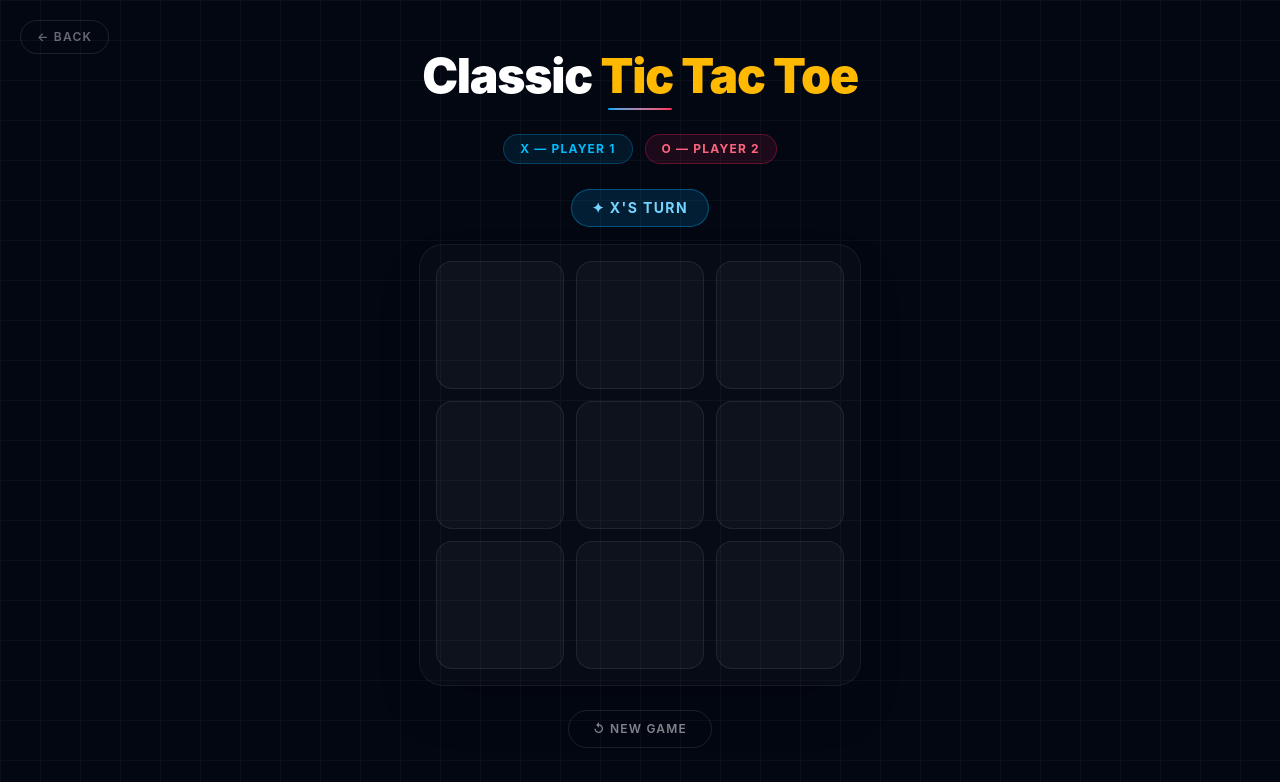
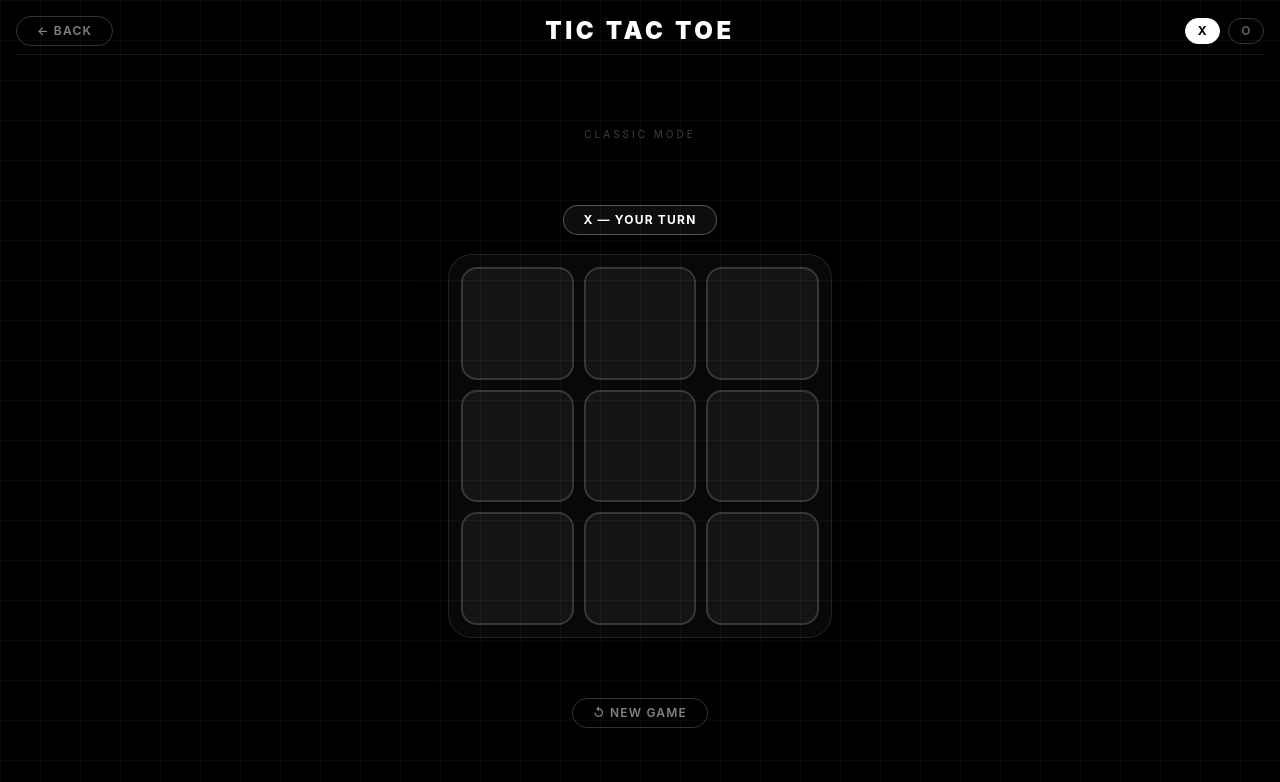
Before and after one commit to joanneBlocks/TeenageTicTacToe, a React (Vite) app: page / in a window 1280 px wide. Both pictures are taken after a click on the button 491 px from the left and 444 px from the top of the page. Shown: the top 782 px of the page. Built offline with nearby package versions, Linux system fonts and the light colour scheme.

Commit message:
Update ClassicGame.jsx

```diff
--- a/src/ClassicGame.jsx
+++ b/src/ClassicGame.jsx
@@ -13,31 +13,28 @@ function calculateWinner(squares) {
   return null;
 }
 
-function Square({ value, onSquareClick, isWin, isLatest }) {
-  const base = "w-24 h-24 sm:w-28 sm:h-28 md:w-32 md:h-32 rounded-2xl flex items-center justify-center text-4xl sm:text-5xl font-black border transition-all duration-150 select-none cursor-pointer ";
+function Square({ value, onSquareClick, isWin }) {
+  let style = "aspect-square rounded-2xl flex items-center justify-center text-4xl sm:text-5xl font-black border-2 transition-all duration-150 select-none cursor-pointer ";
 
-  let style = "";
   if (isWin) {
-    style = value === "X"
-      ? "bg-amber-400/20 border-amber-400 text-amber-300 shadow-lg shadow-amber-500/30 scale-105 animate-pulse"
-      : "bg-amber-400/20 border-amber-400 text-amber-300 shadow-lg shadow-amber-500/30 scale-105 animate-pulse";
+    style += "bg-white text-black border-white scale-105";
   } else if (value === "X") {
-    style = "bg-sky-500/10 border-sky-500/40 text-sky-300 hover:border-sky-400/60 hover:bg-sky-500/15";
+    style += "bg-white/10 border-white/50 text-white hover:bg-white/20 hover:border-white";
   } else if (value === "O") {
-    style = "bg-rose-500/10 border-rose-500/40 text-rose-300 hover:border-rose-400/60 hover:bg-rose-500/15";
+    style += "bg-white/10 border-white/50 text-white hover:bg-white/20 hover:border-white";
   } else {
-    style = "bg-white/[0.03] border-white/[0.08] text-transparent hover:bg-white/[0.07] hover:border-white/20 hover:scale-105";
+    style += "bg-white/5 border-white/15 text-transparent hover:bg-white/10 hover:border-white/40 hover:scale-105";
   }
 
   return (
-    <button className={base + style} onClick={onSquareClick}>
+    <button className={style} onClick={onSquareClick}>
       {value}
     </button>
   );
 }
 
 function Board({ xIsNext, squares, onPlay }) {
-  const result = calculateWinner(squares);
+  const result  = calculateWinner(squares);
   const winLine = result?.line ?? [];
   const isDraw  = !result && squares.every(Boolean);
 
@@ -49,30 +46,27 @@ function Board({ xIsNext, squares, onPlay }) {
   }
 
   return (
-    <div className="flex flex-col items-center gap-4">
-      {/* Status */}
-      <div className="h-10 flex items-center">
+    <div className="flex flex-col items-center gap-4 w-full">
+
+      {/* Status banner */}
+      <div className="h-9 flex items-center">
         {result ? (
-          <div className="px-5 py-2 rounded-full bg-amber-400/15 border border-amber-400/50 text-amber-300 text-sm font-bold tracking-widest uppercase animate-pulse">
-            🏆 Winner: {result.winner}
+          <div className="px-5 py-1.5 rounded-full bg-white text-black text-xs font-black tracking-widest uppercase animate-pulse">
+            ✓ {result.winner} Wins!
           </div>
         ) : isDraw ? (
-          <div className="px-5 py-2 rounded-full bg-white/5 border border-white/20 text-white/60 text-sm font-bold tracking-widest uppercase">
-            🤝 It's a Draw!
+          <div className="px-5 py-1.5 rounded-full border border-white/30 text-white/50 text-xs font-bold tracking-widest uppercase">
+            Draw
           </div>
         ) : (
-          <div className={`px-5 py-2 rounded-full border text-sm font-bold tracking-widest uppercase transition-all duration-300 ${
-            xIsNext
-              ? "bg-sky-500/15 border-sky-500/40 text-sky-300"
-              : "bg-rose-500/15 border-rose-500/40 text-rose-300"
-          }`}>
-            {xIsNext ? "✦ X's Turn" : "✦ O's Turn"}
+          <div className="px-5 py-1.5 rounded-full border border-white/30 bg-white/5 text-white text-xs font-bold tracking-widest uppercase">
+            {xIsNext ? "X" : "O"} — Your Turn
           </div>
         )}
       </div>
 
       {/* Grid */}
-      <div className="grid grid-cols-3 gap-3 p-4 bg-white/[0.02] border border-white/[0.06] rounded-3xl shadow-2xl">
+      <div className="grid grid-cols-3 gap-2.5 p-3 bg-white/[0.03] border border-white/10 rounded-3xl shadow-2xl w-full max-w-xs sm:max-w-sm">
         {squares.map((val, i) => (
           <Square
             key={i}
@@ -90,7 +84,7 @@ export default function ClassicGame({ onBack }) {
   const [history,     setHistory]     = useState([Array(9).fill(null)]);
   const [currentMove, setCurrentMove] = useState(0);
 
-  const xIsNext       = currentMove % 2 === 0;
+  const xIsNext        = currentMove % 2 === 0;
   const currentSquares = history[currentMove];
 
   function handlePlay(nextSquares) {
@@ -99,74 +93,81 @@ export default function ClassicGame({ onBack }) {
     setCurrentMove(nextHistory.length - 1);
   }
 
-  function jumpTo(move) {
-    setCurrentMove(move);
-  }
+  function jumpTo(move) { setCurrentMove(move); }
 
   function restart() {
     setHistory([Array(9).fill(null)]);
     setCurrentMove(0);
   }
 
+  const btnBase = "border border-white/20 text-white/50 rounded-full px-5 py-1.5 text-xs font-semibold tracking-widest uppercase transition-all duration-200 hover:bg-white/5 hover:border-white/40 hover:text-white/80";
+
   return (
-    <div className="min-h-screen w-full bg-gray-950 flex flex-col items-center justify-center p-4 relative overflow-hidden">
+    <div className="h-screen w-full bg-black flex flex-col overflow-hidden relative">
 
-      {/* grid bg */}
-      <div className="absolute inset-0 opacity-[0.03] pointer-events-none"
+      {/* Subtle grid pattern */}
+      <div className="absolute inset-0 pointer-events-none opacity-[0.04]"
         style={{ backgroundImage:"linear-gradient(white 1px,transparent 1px),linear-gradient(90deg,white 1px,transparent 1px)", backgroundSize:"40px 40px" }} />
 
-      {/* Back button */}
-      <button
-        onClick={onBack}
-        className="absolute top-5 left-5 z-20 flex items-center gap-2 px-4 py-2 rounded-full border border-white/10 text-white/40 text-xs font-semibold tracking-widest uppercase hover:bg-white/5 hover:border-white/25 hover:text-white/70 transition-all duration-200"
-      >
-        ← Back
-      </button>
+      {/* TOP BAR */}
+      <div className="relative z-10 flex items-center justify-between px-4 pt-4 pb-2 shrink-0">
+        <button onClick={onBack} className={btnBase}>← Back</button>
 
-      <div className="relative z-10 w-full max-w-xl flex flex-col items-center gap-6">
+        <h1 className="absolute left-1/2 -translate-x-1/2 text-lg sm:text-2xl font-black tracking-[0.15em] uppercase text-white whitespace-nowrap">
+          Tic Tac Toe
+        </h1>
 
-        {/* Title */}
-        <div className="text-center">
-          <h1 className="text-4xl sm:text-5xl font-black tracking-tight text-white">
-            Classic <span className="text-amber-400">Tic Tac Toe</span>
-          </h1>
-          <div className="w-16 h-0.5 bg-gradient-to-r from-sky-500 to-rose-500 rounded-full mx-auto mt-2" />
+        {/* Player labels */}
+        <div className="flex gap-2">
+          {["X","O"].map(p => {
+            const active = (p === "X") === xIsNext;
+            return (
+              <div key={p} className={`px-3 py-1 rounded-full border text-xs font-bold tracking-wider transition-all duration-300
+                ${active
+                  ? "bg-white text-black border-white"
+                  : "bg-transparent border-white/20 text-white/35"
+                }`}>
+                {p}
+              </div>
+            );
+          })}
         </div>
+      </div>
 
-        {/* Score pills */}
-        <div className="flex gap-3">
-          <div className="px-4 py-1.5 rounded-full bg-sky-500/10 border border-sky-500/30 text-sky-400 text-xs font-bold tracking-widest uppercase">
-            X — Player 1
-          </div>
-          <div className="px-4 py-1.5 rounded-full bg-rose-500/10 border border-rose-500/30 text-rose-400 text-xs font-bold tracking-widest uppercase">
-            O — Player 2
-          </div>
+      {/* Divider */}
+      <div className="shrink-0 h-px mx-4 bg-white/10" />
+
+      {/* MAIN */}
+      <div className="relative z-10 flex-1 flex flex-col items-center justify-evenly px-4 py-3 min-h-0">
+
+        {/* Title + subtitle */}
+        <div className="text-center shrink-0">
+          <p className="text-[10px] tracking-[0.3em] text-white/25 uppercase">Classic Mode</p>
         </div>
 
         {/* Board */}
-        <Board xIsNext={xIsNext} squares={currentSquares} onPlay={handlePlay} />
+        <div className="shrink-0 w-full flex justify-center">
+          <Board xIsNext={xIsNext} squares={currentSquares} onPlay={handlePlay} />
+        </div>
 
-        {/* Restart */}
-        <button
-          onClick={restart}
-          className="px-6 py-2.5 rounded-full border border-white/10 text-white/50 text-xs font-semibold tracking-widest uppercase hover:bg-white/5 hover:border-white/25 hover:text-white/80 transition-all duration-200"
-        >
-          ↺ New Game
-        </button>
+        {/* Buttons */}
+        <div className="flex gap-2 shrink-0">
+          <button onClick={restart} className={btnBase}>↺ New Game</button>
+        </div>
 
         {/* Move history */}
         {history.length > 1 && (
-          <div className="w-full max-w-xs">
-            <p className="text-center text-xs text-gray-600 tracking-widest uppercase mb-3">Move History</p>
-            <div className="flex flex-col gap-1.5 max-h-40 overflow-y-auto pr-1">
+          <div className="w-full max-w-xs shrink-0">
+            <p className="text-center text-[10px] text-white/20 tracking-widest uppercase mb-2">Move History</p>
+            <div className="flex flex-col gap-1 max-h-32 overflow-y-auto">
               {history.map((_, move) => (
                 <button
                   key={move}
                   onClick={() => jumpTo(move)}
-                  className={`w-full px-4 py-2 rounded-xl text-xs font-semibold tracking-wider transition-all duration-150 border
+                  className={`w-full px-4 py-1.5 rounded-xl text-xs font-semibold tracking-wider transition-all duration-150 border
                     ${move === currentMove
-                      ? "bg-amber-400/15 border-amber-400/40 text-amber-300"
-                      : "bg-white/[0.03] border-white/[0.07] text-gray-500 hover:bg-white/[0.07] hover:text-gray-300 hover:border-white/15"
+                      ? "bg-white text-black border-white"
+                      : "bg-white/[0.03] border-white/[0.08] text-white/30 hover:bg-white/[0.07] hover:text-white/60 hover:border-white/20"
                     }`}
                 >
                   {move === 0 ? "⏮ Game Start" : `Move #${move}`}
```
